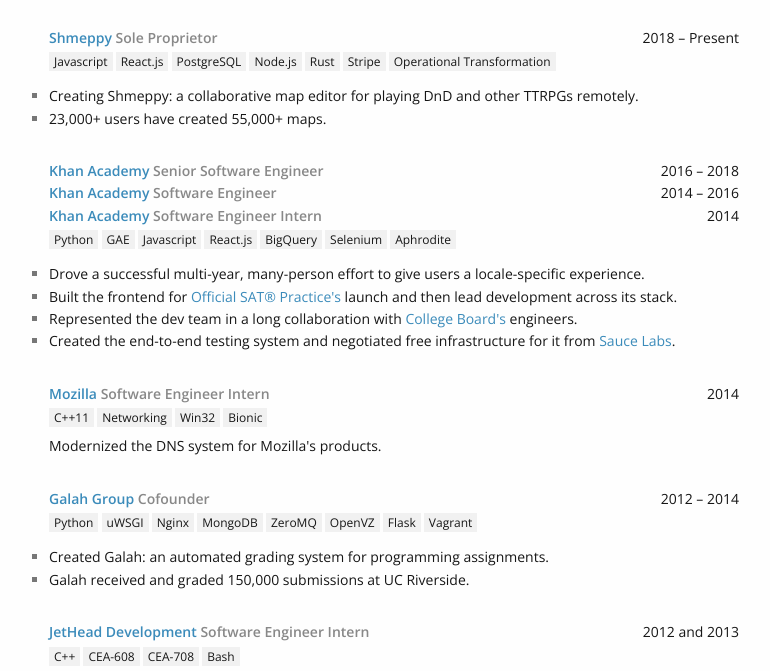
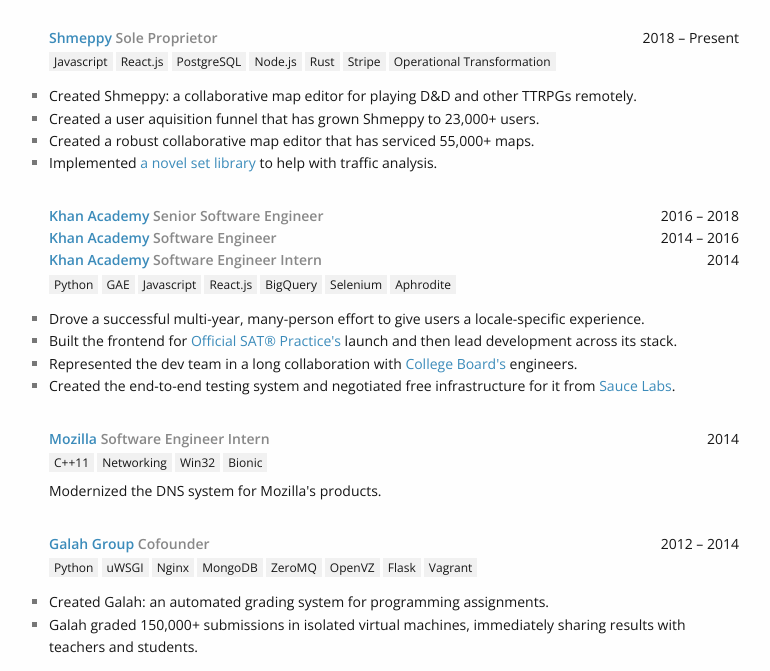
Before and after one commit to itsjohncs/resume, a plain HTML site: page index.htm in a window 1280 px wide. Shown: the part 127-798 px from the top of the page, without its empty margins (246-1016 px from the left). Drawn offline with nearby package versions, Linux system fonts and the light colour scheme.

Commit message:
Flesh out Shmeppy a bit.

```diff
--- a/index.htm
+++ b/index.htm
@@ -244,8 +244,10 @@
 			</header>
 			<summary>
 				<ul>
-					<li><span>Creating Shmeppy: a collaborative map editor for playing DnD and other TTRPGs remotely.</span></li>
-					<li><span>23,000+ users have created 55,000+ maps.</span></li>
+					<li><span>Created Shmeppy: a collaborative map editor for playing D&amp;D and other TTRPGs remotely.</span></li>
+					<li><span>Created a user aquisition funnel that has grown Shmeppy to 23,000+ users.</span></li>
+					<li><span>Created a robust collaborative map editor that has serviced 55,000+ maps.</span></li>
+					<li><span>Implemented <a href="https://github.com/itsjohncs/spet">a novel set library</a> to help with traffic analysis.</span></li>
 				</ul>
 			</summary>
 		</article>
@@ -314,7 +316,7 @@
 			<summary>
 				<ul>
 					<li><span>Created Galah: an automated grading system for programming assignments.</span></li>
-					<li><span>Galah received and graded 150,000 submissions at UC Riverside.</span></li>
+					<li><span>Galah graded 150,000+ submissions in isolated virtual machines, immediately sharing results with teachers and students.</span></li>
 				</ul>
 			</summary>
 		</article>
```
